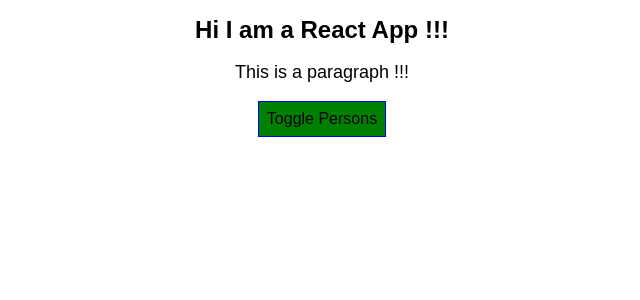
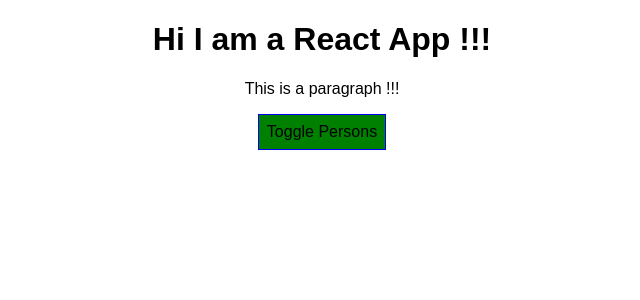
Before and after one commit to VinayJariya/react-complete-guide, a React (Create React App) app: page / in a window 1280 px wide. Shown: the top 300 px of the page, without its empty margins (318-958 px from the left). Built offline with nearby package versions, Linux system fonts and the light colour scheme.

Commit message:
Dynamically add css classes !!!

```diff
--- a/src/App.css
+++ b/src/App.css
@@ -2,27 +2,10 @@
   text-align: center;
 }
 
-.App-logo {
-  animation: App-logo-spin infinite 20s linear;
-  height: 80px;
+.red{
+  color: red;
 }
 
-.App-header {
-  background-color: #222;
-  height: 150px;
-  padding: 20px;
-  color: white;
+.bold{
+  font-weight: bold;
 }
-
-.App-title {
-  font-size: 1.5em;
-}
-
-.App-intro {
-  font-size: large;
-}
-
-@keyframes App-logo-spin {
-  from { transform: rotate(0deg); }
-  to { transform: rotate(360deg); }
-}
--- a/src/App.js
+++ b/src/App.js
@@ -141,12 +141,21 @@
         </div>
       );
       style.backgroundColor = 'red';
+    }
 
+    //let classes = ['red', 'bold'].join(' ');
+    const classes = [];
+    if (this.state.persons.length <= 2){
+      classes.push('red');
     }
+    if (this.state.persons.length <= 1){
+      classes.push('bold');
+    }
+
     return (
       <div className="App">
         <h1 className="App-title">Hi I am a React App !!!</h1>
-        <p className="App-intro">
+        <p className={classes.join(' ')}>
           This is a paragraph !!!
         </p>
         <button style={style} onClick={this.togglePersonHandler}>Toggle Persons</button>
```
